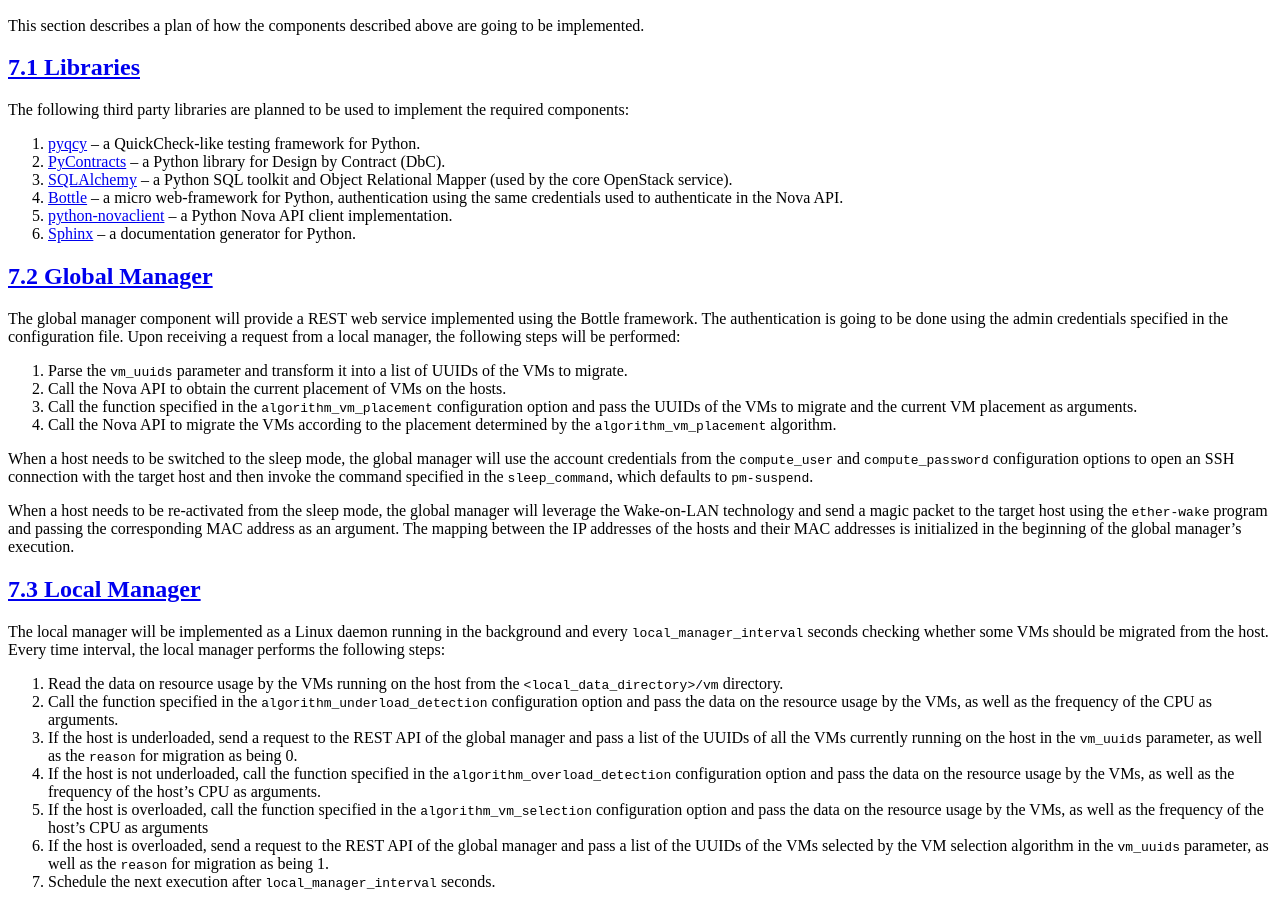
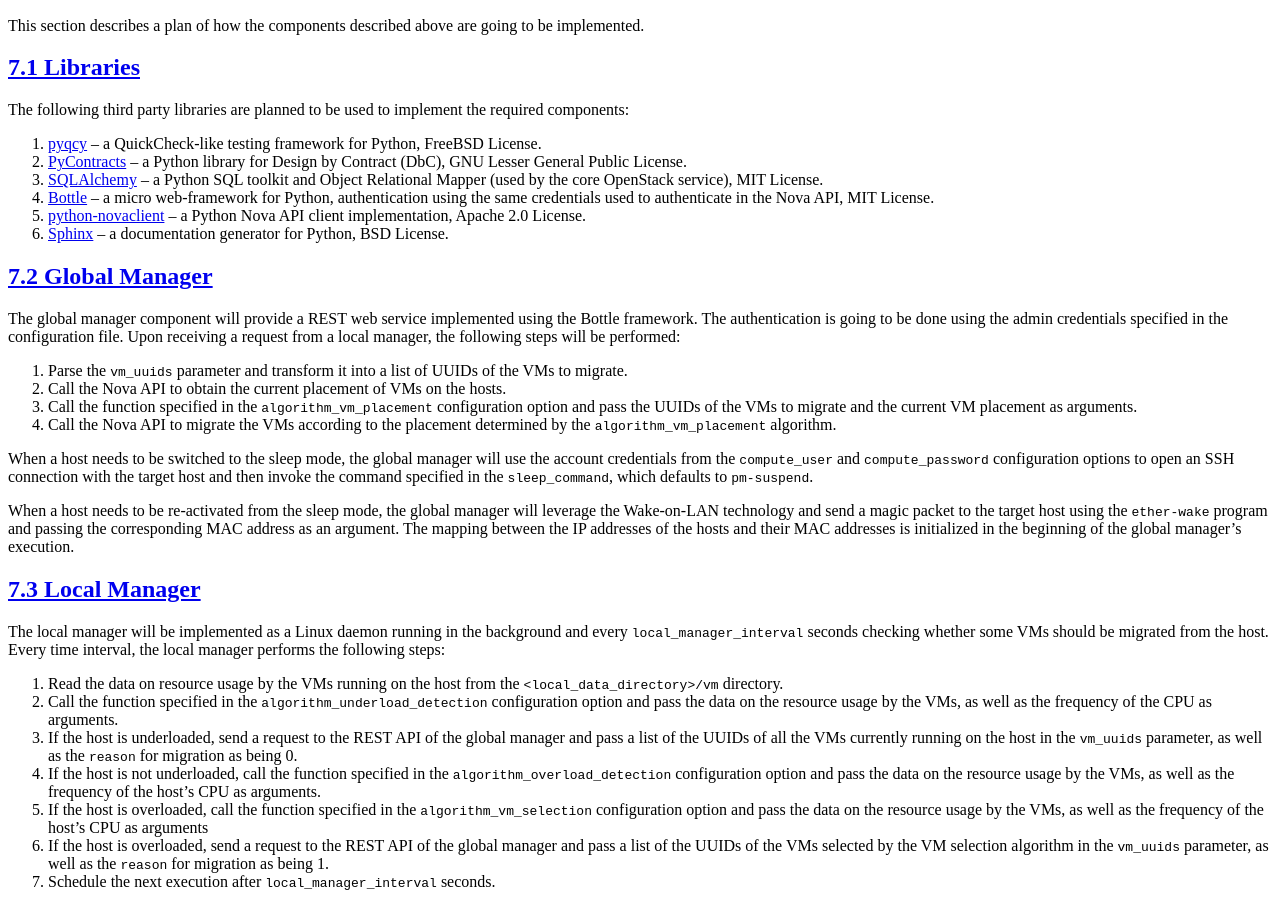
Before and after one commit to beloglazov/openstack-neat, a plain HTML site: page doc/blueprint/openstack-neat-blueprint.html in a window 1280 px wide. Shown: the part 9800-10708 px from the top of the page. Drawn offline with Linux system fonts and the light colour scheme.

Commit message:
Added library license information

```diff
--- a/doc/blueprint/openstack-neat-blueprint.html
+++ b/doc/blueprint/openstack-neat-blueprint.html
@@ -230,12 +230,12 @@ code > span.er { color: #ff0000; font-weight: bold; }
 <h2 id="libraries"><a href="#TOC"><span class="header-section-number">7.1</span> Libraries</a></h2>
 <p>The following third party libraries are planned to be used to implement the required components:</p>
 <ol style="list-style-type: decimal">
-<li><a href="https://github.com/Xion/pyqcy">pyqcy</a> – a QuickCheck-like testing framework for Python.</li>
-<li><a href="http://andreacensi.github.com/contracts/">PyContracts</a> – a Python library for Design by Contract (DbC).</li>
-<li><a href="http://www.sqlalchemy.org/">SQLAlchemy</a> – a Python SQL toolkit and Object Relational Mapper (used by the core OpenStack service).</li>
-<li><a href="http://bottlepy.org/">Bottle</a> – a micro web-framework for Python, authentication using the same credentials used to authenticate in the Nova API.</li>
-<li><a href="https://github.com/openstack/python-novaclient">python-novaclient</a> – a Python Nova API client implementation.</li>
-<li><a href="http://sphinx.pocoo.org/">Sphinx</a> – a documentation generator for Python.</li>
+<li><a href="https://github.com/Xion/pyqcy">pyqcy</a> – a QuickCheck-like testing framework for Python, FreeBSD License.</li>
+<li><a href="http://andreacensi.github.com/contracts/">PyContracts</a> – a Python library for Design by Contract (DbC), GNU Lesser General Public License.</li>
+<li><a href="http://www.sqlalchemy.org/">SQLAlchemy</a> – a Python SQL toolkit and Object Relational Mapper (used by the core OpenStack service), MIT License.</li>
+<li><a href="http://bottlepy.org/">Bottle</a> – a micro web-framework for Python, authentication using the same credentials used to authenticate in the Nova API, MIT License.</li>
+<li><a href="https://github.com/openstack/python-novaclient">python-novaclient</a> – a Python Nova API client implementation, Apache 2.0 License.</li>
+<li><a href="http://sphinx.pocoo.org/">Sphinx</a> – a documentation generator for Python, BSD License.</li>
 </ol>
 <h2 id="global-manager-1"><a href="#TOC"><span class="header-section-number">7.2</span> Global Manager</a></h2>
 <p>The global manager component will provide a REST web service implemented using the Bottle framework. The authentication is going to be done using the admin credentials specified in the configuration file. Upon receiving a request from a local manager, the following steps will be performed:</p>
```
Also changed, not shown: 4 other files.
